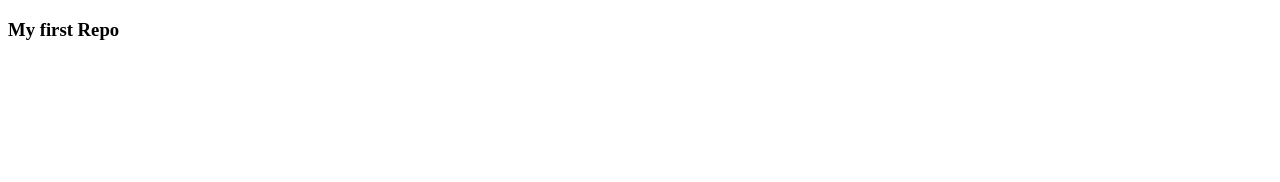
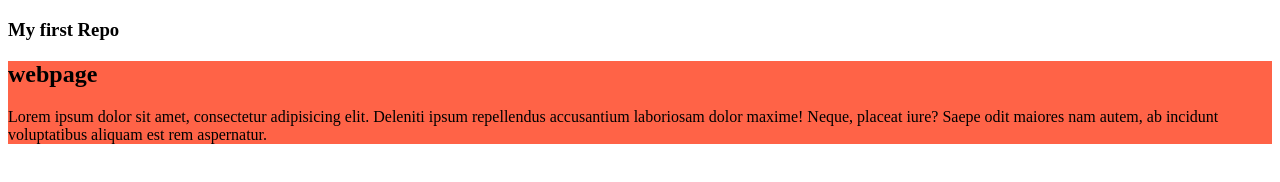
Before and after one commit to BakhtiarAtiqFaisal/first-github-repo, a plain HTML site: page index.html in a window 1280 px wide. Drawn offline with Linux system fonts and the light colour scheme.

Commit message:
added first blog

```diff
--- a/index.html
+++ b/index.html
@@ -4,8 +4,15 @@
     <meta charset="UTF-8">
     <meta name="viewport" content="width=device-width, initial-scale=1.0">
     <title>First REPO</title>
+    <link rel="stylesheet" href="styles/blog.css">
 </head>
 <body>
     <h3>My first Repo</h3>
+    <div>
+        <h2>webpage</h2>
+        <p>
+            Lorem ipsum dolor sit amet, consectetur adipisicing elit. Deleniti ipsum repellendus accusantium laboriosam dolor maxime! Neque, placeat iure? Saepe odit maiores nam autem, ab incidunt voluptatibus aliquam est rem aspernatur.
+        </p>
+    </div>
 </body>
 </html>
--- /dev/null
+++ b/styles/blog.css
@@ -0,0 +1,3 @@
+div{
+    background-color: tomato;
+}
```
